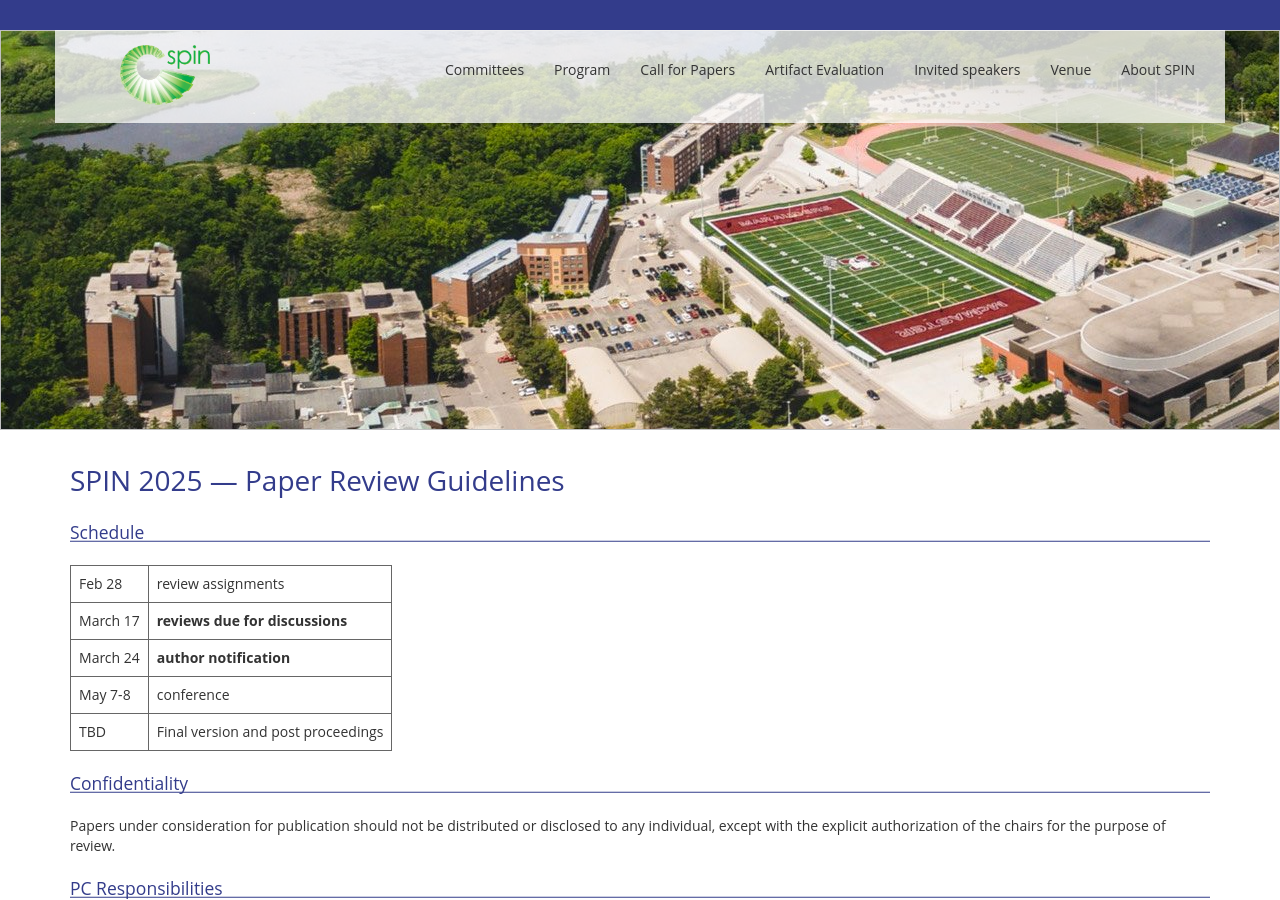
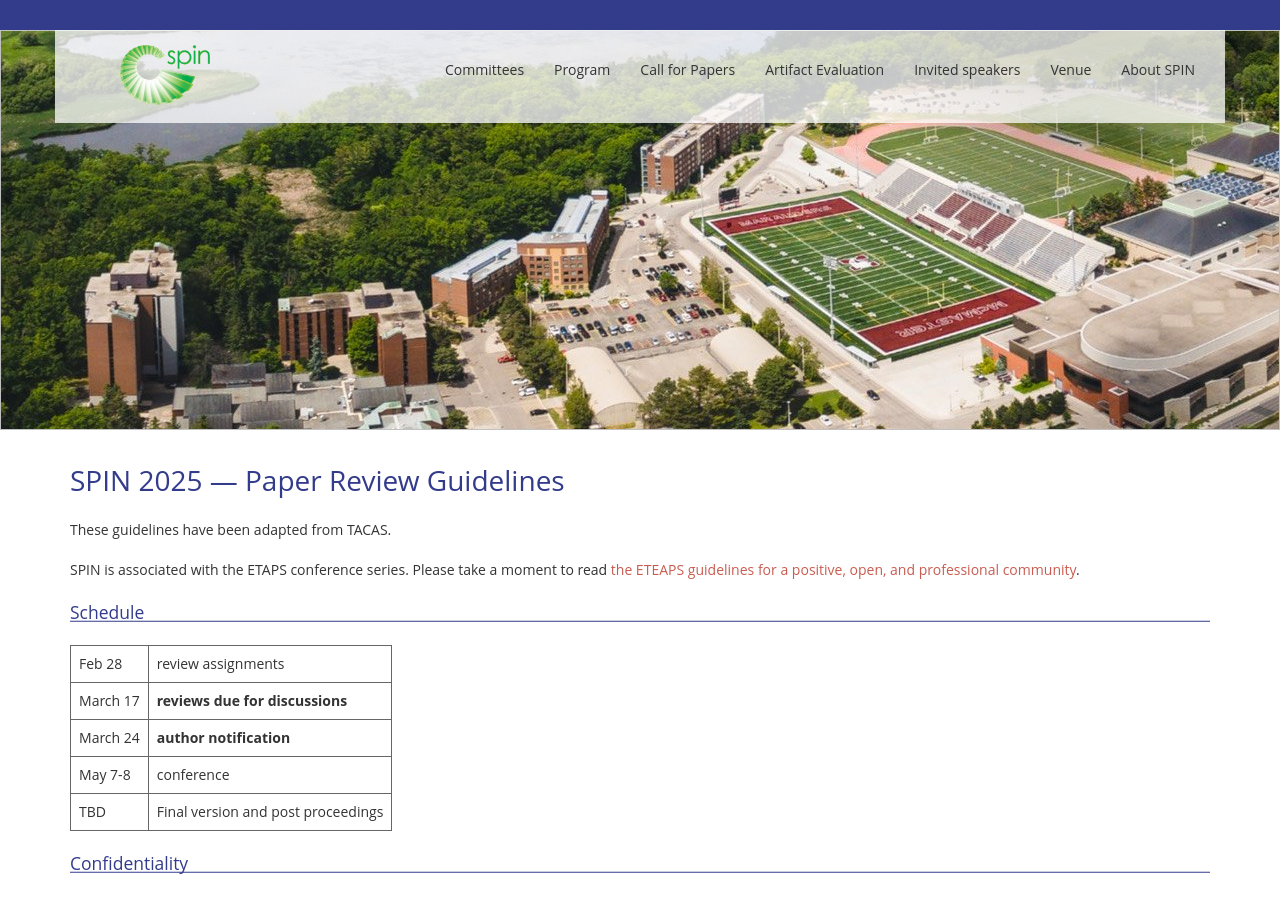
Before and after one commit to SPIN-web/SPIN2026, a Jekyll site: the page built from _pages/PC_instructions.md, in a window 1280 px wide and 900 px high. Built offline with Jekyll 4.4.1, drawn with Linux system fonts in a browser that asks for light colours; nearby versions of some CDN libraries; our own code applies the rules of GitHub Pages for plain Markdown files.

Commit message:
add some guidelines link

```diff
--- a/_pages/PC_instructions.md
+++ b/_pages/PC_instructions.md
@@ -5,6 +5,11 @@ order: 0
 ---
 
 # SPIN 2025 — Paper Review Guidelines
+
+These guidelines have been adapted from TACAS.
+
+SPIN is associated with the ETAPS conference series. Please take a moment to read [the ETEAPS guidelines for a positive, open, and professional community](https://etaps.org/about/etaps-conferences).
+
 
 ## Schedule
 
```
